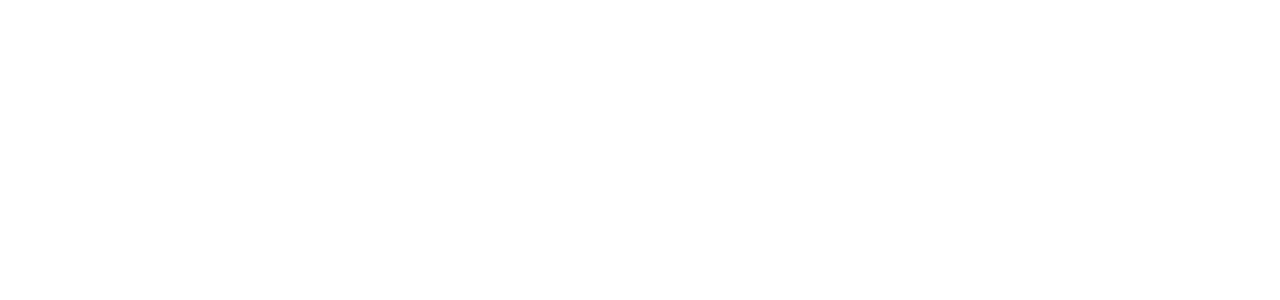
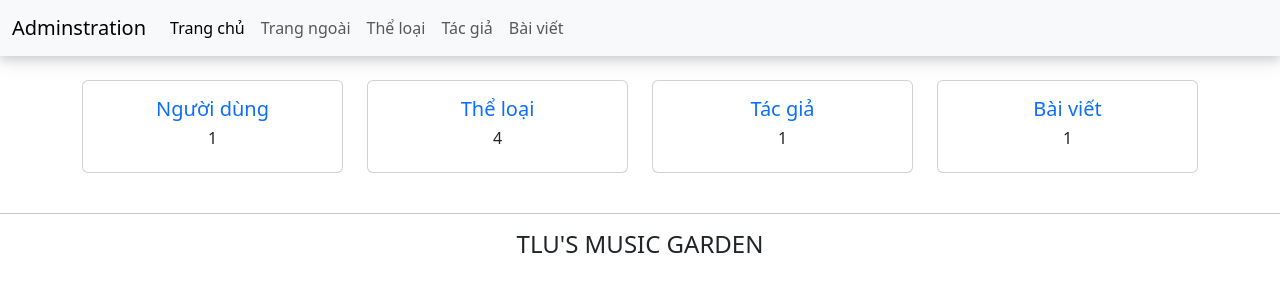
Before and after one commit to PhanLanNhi/BTTH01_CSE485_ex02, a PHP site: page /admin/index.php in a window 1280 px wide. Before the commit the part shown is empty. Shown: the top 300 px of the page. Run offline with PHP 8.4, Linux system fonts and the light colour scheme; data comes from the database, SQL or seed files in the repository; tables that the repository leaves empty or names only in its code hold one stand-in row (values such as "Sample post"); some libraries are stand-ins or nearby versions.

Commit message:
C1: add file

```diff
--- a/admin/header_admin.php
+++ b/admin/header_admin.php
@@ -5,9 +5,14 @@
     <meta name="viewport" content="width=device-width, initial-scale=1.0">
     <title>Document</title>
     <link rel="stylesheet" href="../bootstrap.min.css">
+    <style>
+        .navbar {
+            box-shadow: 0 4px 8px 0 rgba(102, 101, 101, 0.2), 0 6px 20px 0 rgba(133, 132, 132, 0.19);;
+        }
+    </style>
 </head>
 <body>
-<nav class="navbar navbar-expand-lg bg-body-tertiary">
+<nav class="navbar navbar-expand-lg bg-body-tertiary mb-4">
   <div class="container-fluid">
     <a class="navbar-brand" href="#">Adminstration</a>
     <div class="collapse navbar-collapse" id="navbarScroll">
--- a/admin/index.php
+++ b/admin/index.php
@@ -9,6 +9,78 @@
     <link rel="stylesheet" href="https://cdnjs.cloudflare.com/ajax/libs/font-awesome/6.4.0/css/all.min.css" integrity="sha512-iecdLmaskl7CVkqkXNQ/ZH/XLlvWZOJyj7Yy7tcenmpD1ypASozpmT/E0iPtmFIB46ZmdtAc9eNBvH0H/ZpiBw==" crossorigin="anonymous" referrerpolicy="no-referrer" />
 </head>
 <body>
+    <?php
+    require '../php/conn.php';
+    // users
+    $query = "select count(*) as total from users";
+    $stmt = $strConnection->prepare($query);
+    $stmt->execute();
+    $countUsers = $stmt->fetch();
 
+    // the loai
+    $query = "select count(ma_tloai) as total from theloai";
+    $stmt = $strConnection->prepare($query);
+    $stmt->execute();
+    $countTheLoai = $stmt->fetch();
+
+    // tacgia
+    $query = "select count(ma_tgia) as total from tacgia";
+    $stmt = $strConnection->prepare($query);
+    $stmt->execute();
+    $countTacGia = $stmt->fetch();
+
+    // bai viet
+    $query = "select count(ma_bviet) as total from baiviet";
+    $stmt = $strConnection->prepare($query);
+    $stmt->execute();
+    $countBaiViet = $stmt->fetch();
+
+    ?>
+    <?php
+    include 'header_admin.php';
+    ?>
+    <div class="container">
+        <div class="row">
+            <div class="col-md-3">
+                <div class="card mb-4">
+                    <div class="card-body">
+                        <h5 class="card-title text-primary text-center">Người dùng</h5>
+                        <h6 class="text-center"><?= $countUsers['total']?></h6>
+                    </div>
+                </div>
+            </div>
+            <div class="col-md-3">
+                <div class="card mb-4">
+                    <div class="card-body">
+                        <h5 class="card-title text-primary text-center">Thể loại</h5>
+                        <h6 class="text-center"><?= $countTheLoai['total']?></h6>
+                    </div>
+                </div>
+            </div>
+            <div class="col-md-3">
+                <div class="card mb-4">
+                    <div class="card-body">
+                        <h5 class="card-title text-primary text-center">Tác giả</h5>
+                        <h6 class="text-center"><?= $countTacGia['total']?></h6>
+                    </div>
+                </div>
+            </div>
+            <div class="col-md-3">
+                <div class="card mb-4">
+                    <div class="card-body">
+                        <h5 class="card-title text-primary text-center">Bài viết</h5>
+                        <h6 class="text-center"><?= $countBaiViet['total']?></h6>
+                    </div>
+                </div>
+            </div>
+            </div>
+        </div>
+        <div class="row">
+        <div class="col-md-12">
+                <hr>
+                <h4 class="text-center">TLU'S MUSIC GARDEN</h4>
+            </div>
+        </div>
+    </div>
 </body>
 </html>
```
